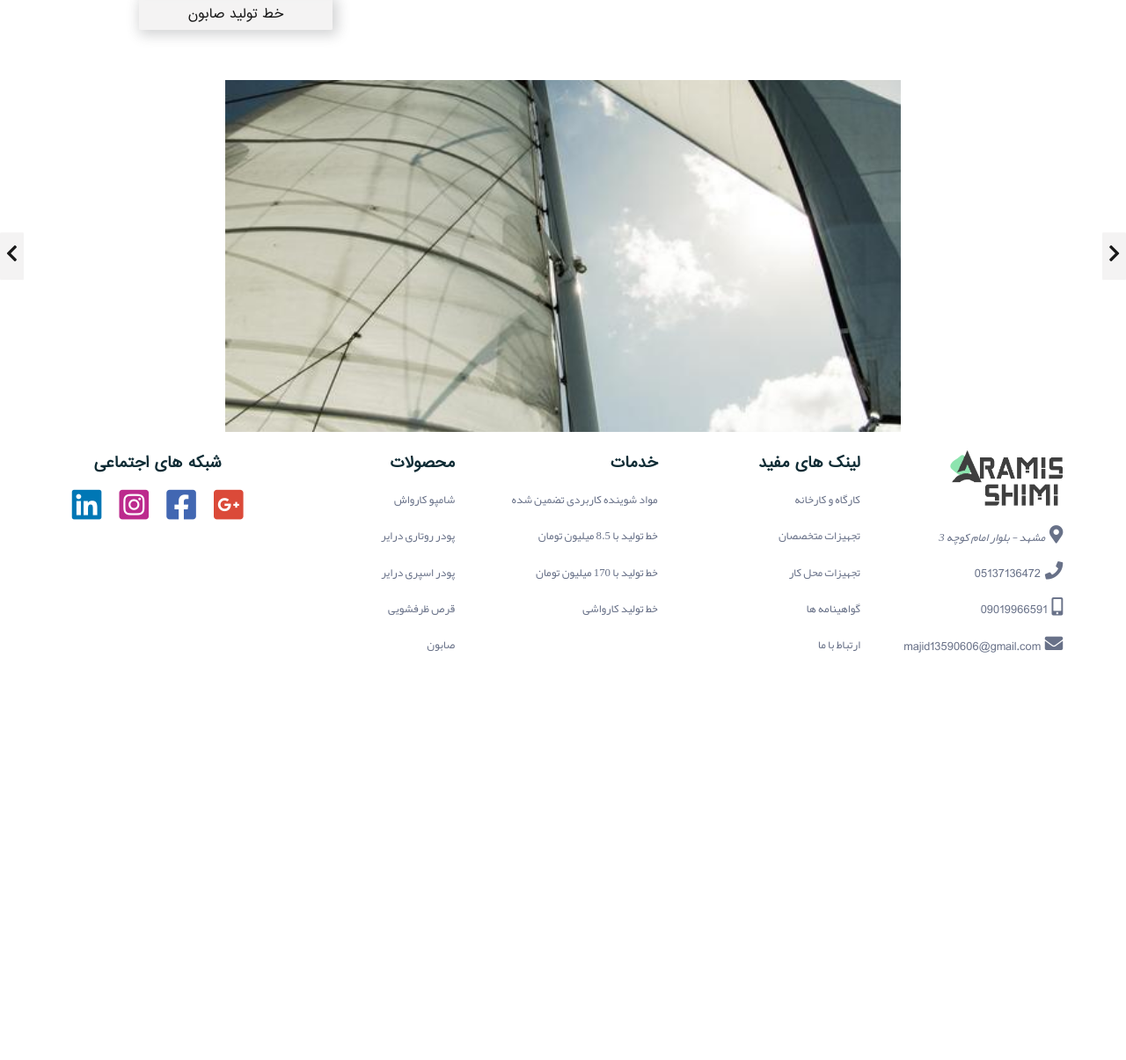
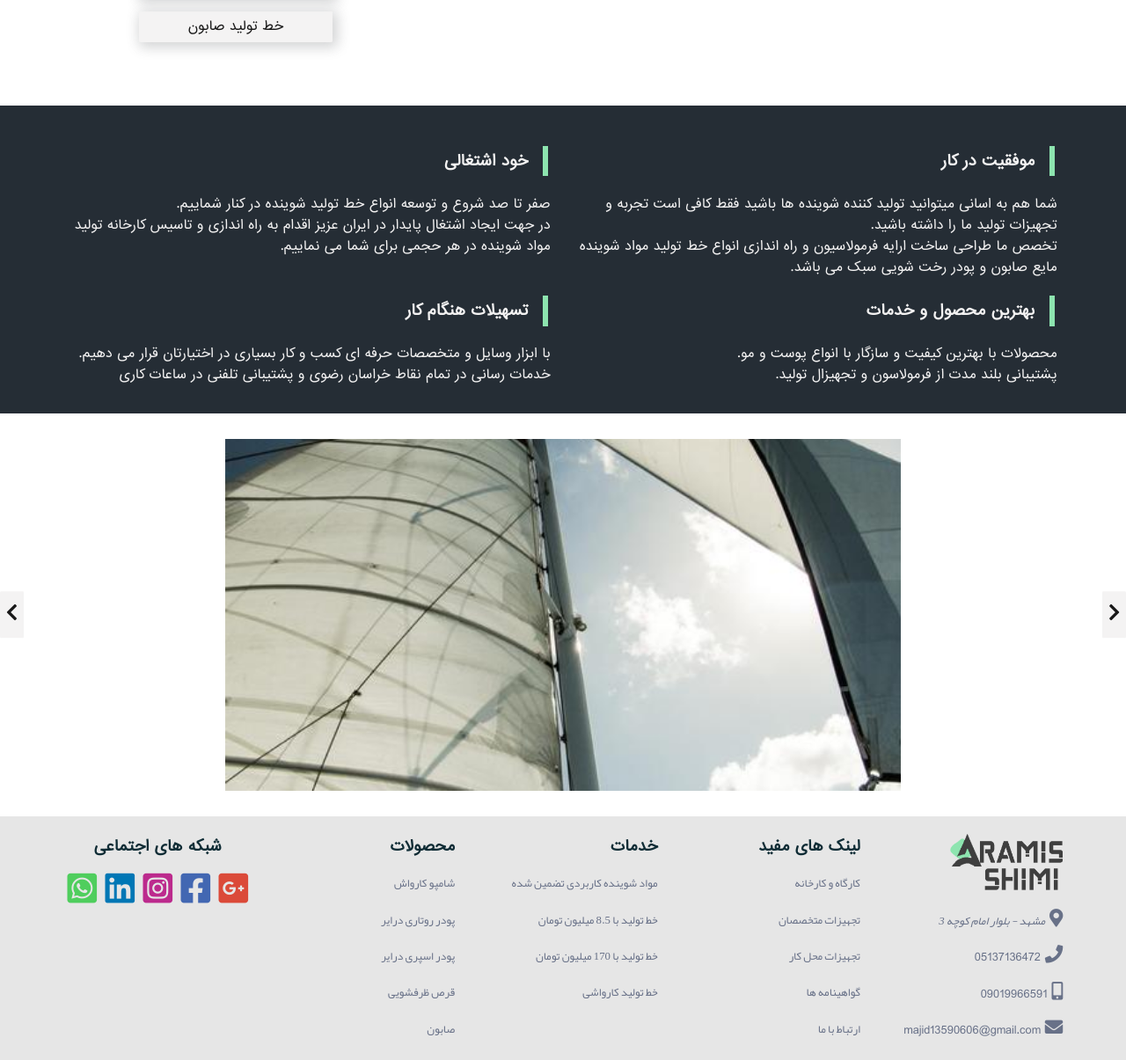
Before and after one commit to Capture-0/Aramisshimi, a PHP site: page / in a window 1280 px wide. Shown: the part 747-1952 px from the top of the page at 88% size. Before the commit the page ends 1489 px from the top, so only its background shows below. Run offline with PHP 8.4, Linux system fonts and the light colour scheme.

Commit message:
services and emblem sections completed

```diff
--- a/index.php
+++ b/index.php
@@ -46,7 +46,8 @@
             </div>
         </div>
     </div>
-    <button onclick="menuToggle(true)" id="menuBtn">
+    <!-- remove display none to show menu button -->
+    <button style="display: none;" onclick="menuToggle(true)" id="menuBtn">
         <i class="fas fa-bars" style="font-size: 2em;"></i>
     </button>
     <script>
--- a/my/code/ht/styles/header_footer.css
+++ b/my/code/ht/styles/header_footer.css
@@ -182,6 +182,7 @@ i {
 }
 
 #outro {
+  background-color: #e6e6e6;
   z-index: 1;
 }
 
--- a/my/code/ht/styles/header_footer.scss
+++ b/my/code/ht/styles/header_footer.scss
@@ -122,6 +122,7 @@
     }
 
     #outro {
+        background-color: $clr-light-2;
         z-index: 1;
         &>.container {
             display: grid;
--- a/my/code/ht/styles/home.css
+++ b/my/code/ht/styles/home.css
@@ -48,6 +91,24 @@ main {
           box-shadow: 0.2em 0.2em 1em 0.2em #cdcecf;
   margin: 1em 0;
   padding: 0.4em;
+}
+
+#emblems > .container {
+  display: -ms-grid;
+  display: grid;
+  -ms-grid-rows: auto;
+  -ms-grid-columns: (minmax(30em, 1fr))[auto-fill];
+      grid-template: auto/repeat(auto-fill, minmax(30em, 1fr));
+}
+
+#emblems > .container > div > h3 {
+  border-right: 0.4em solid #8de4af;
+  padding: 0.2em 1em;
+  margin: 1em;
+}
+
+#emblems > .container > div > p {
+  padding: 0.2em 1em;
 }
 
 #carousel {
--- a/my/code/ht/styles/home.scss
+++ b/my/code/ht/styles/home.scss
@@ -7,20 +7,70 @@ main {
 
 #services>#servicesContainer {
     display: grid;
-    &>div:first-child{
-        &>img{
+    align-items: center;
+    &>div:first-child {
+        position: relative;
+        &>img {
             max-height: 60vh;
+            opacity: 0.8;
+            background-image: url(my/media/img/liquid.jpg);
+        }
+        &>div {
+            position: absolute;
+            width: 100%;
+            top: 50%;
+            left: 50%;
+            transform: translate(-50%, -50%);
+            background-color: rgba(0, 0, 0, 0.4);
+            padding: 1em 3em;
+            &>h2 {
+                color: #fff;
+                font-weight: lighter;
+                text-align: center;
+            }
+            &>div {
+                font-family: yekan;
+                text-align: center;
+                color: #fff;
+                padding-bottom: 1em;
+            }
+            &>button {
+                border: 0.4em solid #fff;
+                border-radius: 4px;
+                background-color: transparent;
+                color: #fff;
+                display: block;
+                padding: 1em 3em;
+                margin-inline: auto;
+            }
         }
     }
-    &>div:last-child{
-        padding: 1em;
-        &>div{
+    &>div:last-child {
+        padding: 0 1em;
+        &>div {
             text-align: center;
             background-color: $clr-light-3;
             box-shadow: $shadow;
             margin: 1em 0;
             padding: 0.4em;
             @extend .btn;
+        }
+    }
+}
+
+#emblems {
+    &>.container {
+        display: grid;
+        grid-template: auto / repeat(auto-fill, minmax(30em, 1fr));
+        &>div {
+            &>h3 {
+                border-right: 0.4em solid $clr-secondary;
+                padding: 0.2em 1em;
+                margin: 1em;
+            }
+            &>p {
+                padding: 0.2em 1em;
+            }
         }
     }
 }
@@ -64,6 +114,9 @@ main {
     #services>#servicesContainer {
         grid-template: auto auto / 1fr;
     }
+    #emblems>.container{
+        grid-template: auto / repeat(auto-fill, 1fr);
+    }
     #carousel>div {
         width: 100%;
     }
--- a/my/code/ht/styles/style.css
+++ b/my/code/ht/styles/style.css
@@ -39,6 +39,11 @@ input:active[type=button] {
 
 html {
   scroll-behavior: smooth;
+}
+
+section {
+  padding-top: 2em;
+  padding-bottom: 2em;
 }
 
 img {
--- a/my/code/ht/styles/style.scss
+++ b/my/code/ht/styles/style.scss
@@ -9,6 +9,11 @@
 
 html {
     scroll-behavior: smooth;
+}
+
+section{
+    padding-top: 2em;
+    padding-bottom: 2em;
 }
 
 img {
--- a/my/code/ht/templates/home.php
+++ b/my/code/ht/templates/home.php
@@ -2,9 +2,11 @@
     <section id="services">
         <div id="servicesContainer">
             <div>
-                <img data-src="default.jpg" src="" alt="">
+                <img data-src="liquid.jpg" src="" alt="">
                 <div>
-                    <h2></h2>
+                    <h2>تولید شوینده</h2>
+                    <div>خط تولید مواد شوینده کاربردی تضمین شده</div>
+                    <button>ثبت سفارش</button>
                 </div>
             </div>
             <div>
@@ -17,6 +19,42 @@
                 <div>خط تولید پودر لباسشویی اسپری درایر</div>
                 <div>خط تولید قرص ظرفشویی</div>
                 <div>خط تولید صابون</div>
+            </div>
+        </div>
+    </section>
+    <section id="emblems" class="dark">
+        <div class="container dark">
+            <div>
+                <h3>موفقیت در کار</h3>
+                <p>
+                    شما هم به اسانی میتوانید تولید کننده شوینده ها باشید فقط کافی است تجربه و تجهیزات تولید ما را داشته باشید.
+                    <br />
+                    تخصص ما طراحی ساخت ارایه فرمولاسیون و راه اندازی انواع خط تولید مواد شوینده مایع صابون و پودر رخت شویی سبک می باشد.
+                </p>
+            </div>
+            <div>
+                <h3>خود اشتغالی</h3>
+                <p>
+                    صفر تا صد شروع و توسعه انواع خط تولید شوینده در کنار شماییم.
+                    <br />
+                    در جهت ایجاد اشتغال پایدار در ایران عزیز اقدام به راه اندازی و تاسیس کارخانه تولید مواد شوینده در هر حجمی برای شما می نماییم.
+                </p>
+            </div>
+            <div>
+                <h3>بهترین محصول و خدمات</h3>
+                <p>
+                    محصولات با بهترین کیفیت و سازگار با انواع پوست و مو.
+                    <br />
+                    پشتیبانی بلند مدت از فرمولاسون و تجهیزال تولید.
+                </p>
+            </div>
+            <div>
+                <h3>تسهیلات هنگام کار</h3>
+                <p>
+                    با ابزار وسایل و متخصصات حرفه ای کسب و کار بسیاری در اختیارتان قرار می دهیم.
+                    <br />
+                    خدمات رسانی در تمام نقاط خراسان رضوی و پشتیبانی تلفنی در ساعات کاری
+                </p>
             </div>
         </div>
     </section>
--- a/my/code/ht/templates/outro.php
+++ b/my/code/ht/templates/outro.php
@@ -47,8 +47,9 @@
             <li>
                 <a href=""><i style="color: #db4a39;" class="fab fa-google-plus-square"></i></a>
                 <a href=""><i style="color: #4267B2;" class="fab fa-facebook-square"></i></a>
-                <a href=""><i style="color: #bc2a8d;" class="fab fa-instagram-square"></i></a>
+                <a href="instagram://user?username=aramisshimi"><i style="color: #bc2a8d;" class="fab fa-instagram-square"></i></a>
                 <a href=""><i style="color: #0077b5;" class="fab fa-linkedin"></i></a>
+                <a href="https://api.whatsapp.com/send?phone=989019966591"><i style="color: #4FCE5D;" class="fab fa-whatsapp-square"></i></a>
             </li>
         </ul>
     </div>
```
Also changed, not shown: other parts of my/code/ht/styles/home.css (+49 -1 lines), my/code/ht/templates/manage.php (added), my/code/ht/templates/order.php (added), 3 other files.
